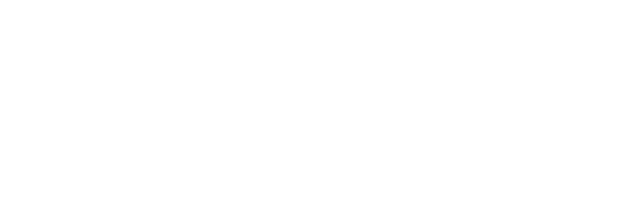
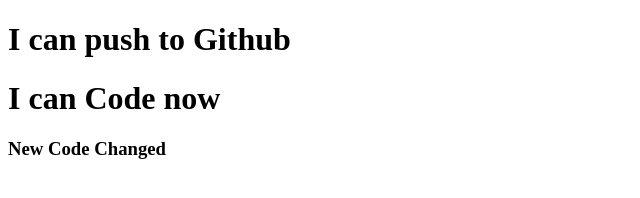
Before and after one commit to isratjmn/first_repo, a plain HTML site: page index.html in a window 1280 px wide. Shown: the whole page, without its empty margins (0-640 px from the left). Drawn offline with Linux system fonts and the light colour scheme.

Commit message:
Added some Text

```diff
--- a/index.html
+++ b/index.html
@@ -7,6 +7,8 @@
     <title>My First Github Repo</title>
 </head>
 <body>
-
+    <h1>I can push to Github</h1>
+    <h1>I can Code now</h1>
+    <h3>New Code Changed</h3>
 </body>
 </html>
```
